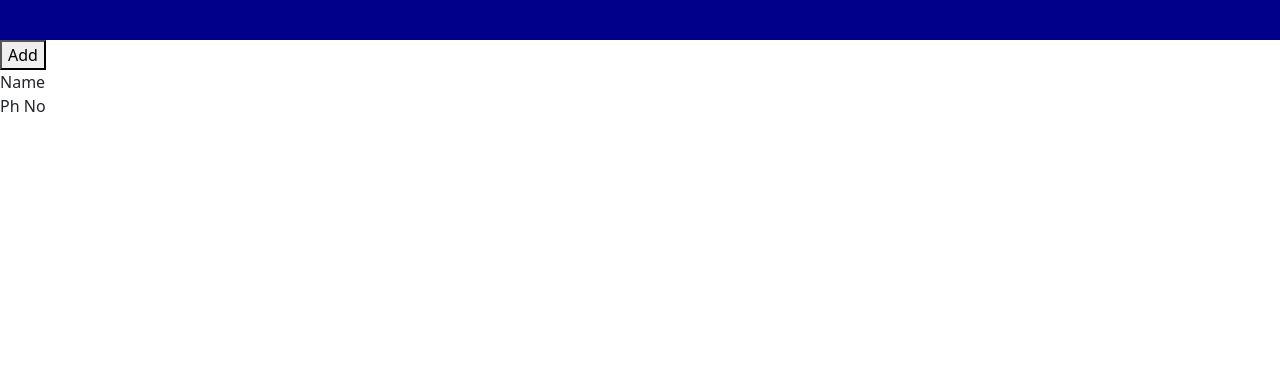
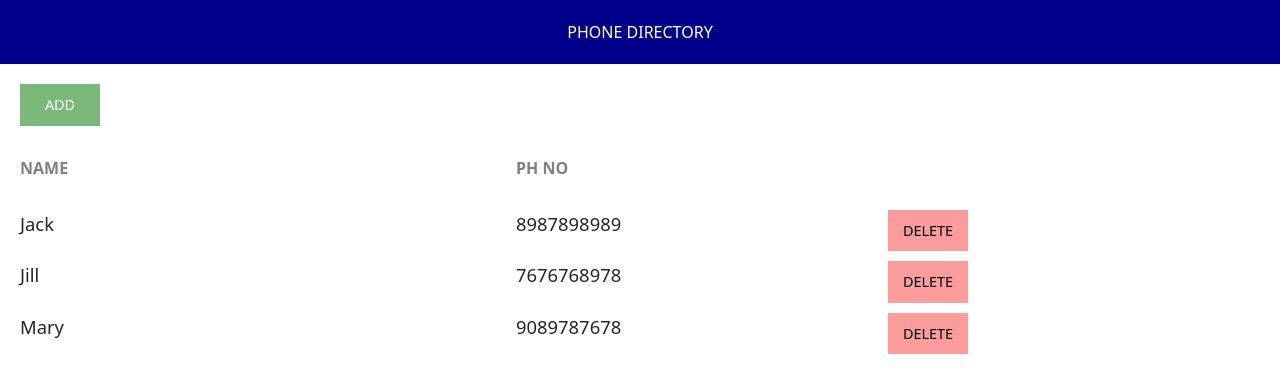
Before and after one commit to ManikandanAbirami/GUVIB41, a React (Create React App) app in the folder client/guvi-b41/: page / in a window 1280 px wide. Shown: the top 392 px of the page. Built offline with nearby package versions, Linux system fonts and the light colour scheme.

Commit message:
ReactJS Basics part 1

```diff
--- a/client/guvi-b41/src/App.js
+++ b/client/guvi-b41/src/App.js
@@ -10,13 +10,45 @@ import Header from './Header';
 
 function App() {
   let name = 'Guvi B41-WD'
+  let users = [
+    {
+      id: 100,
+      name: "Jack",
+      ph: "8987898989",
+    },
+    {
+      id: 101,
+      name: "Jill",
+      ph: "7676768978",
+    },
+    {
+      id: 102,
+      name: "Mary",
+      ph: "9089787678"
+    }
+  ]
   return (
-    <div>
+    <div className='component-container'>
       <Header />
-      <button> Add </button>
-      <div>
-        <span> Name </span><br />
-        <span> Ph No </span>
+      <div className='component-body-container'>
+        <button className='custom-btn add-btn'> Add </button>
+
+        <div className='grid-container heading-container'>
+          <span className='grid-item name-heading'> Name </span>
+          <span className='grid-item phone-heading'> Ph No </span>
+        </div>
+        {
+          users.map(user => {
+            return <div key={user.id} className='grid-container'>
+              <span className='grid-item'> {user.name} </span>
+              <span className='grid-item'> {user.ph} </span>
+              <span className='grid-item action-btn-container'>
+                <button className='custom-btn delete-btn'>Delete</button>
+              </span>
+            </div>
+          })
+        }
+
       </div>
     </div>
   );
--- a/client/guvi-b41/src/Header.js
+++ b/client/guvi-b41/src/Header.js
@@ -1,10 +1,10 @@
 import React from "react";
 import './Header.css';
 
-function Header(props) {
+function Header() {
   return (
     <div className="header">
-      {props.heading}
+      Phone Directory
     </div>
   )
 }
```
Also changed, not shown: 1 other file (tests, documents, lock files or other folders).
